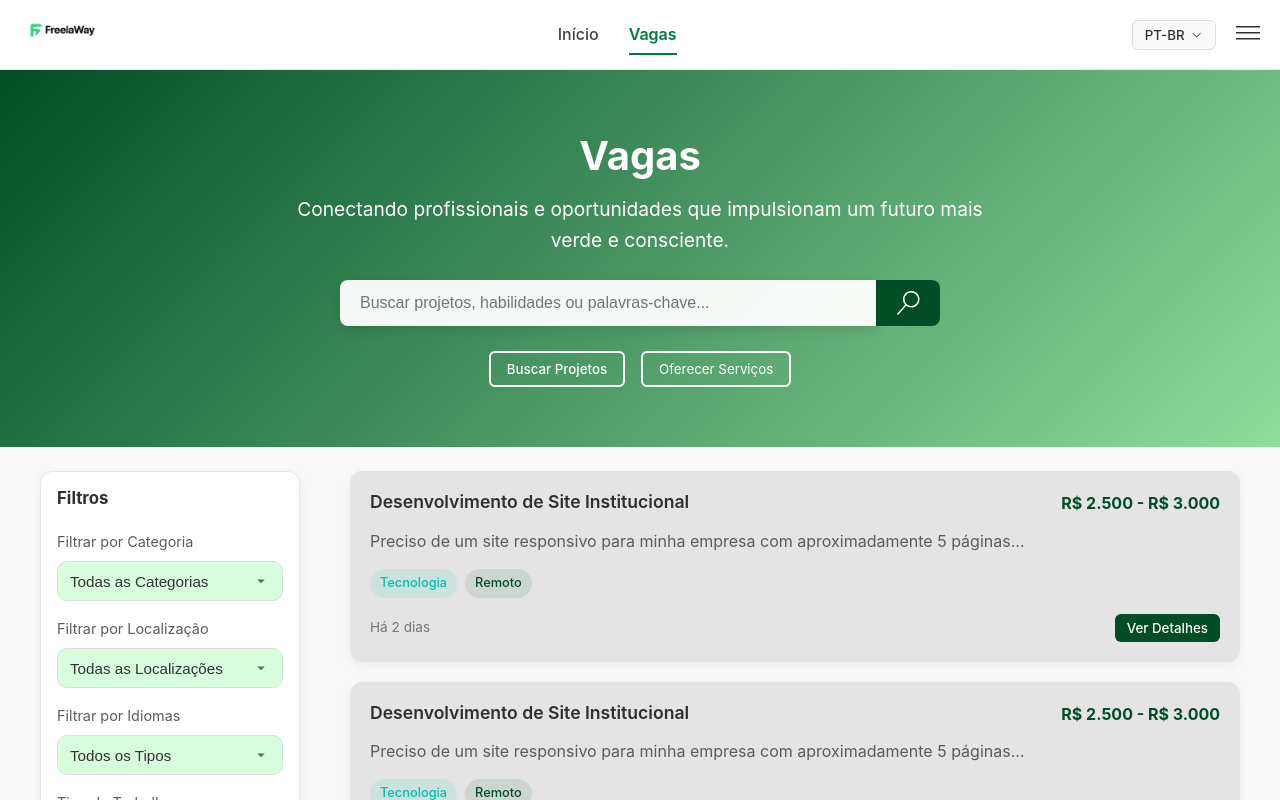
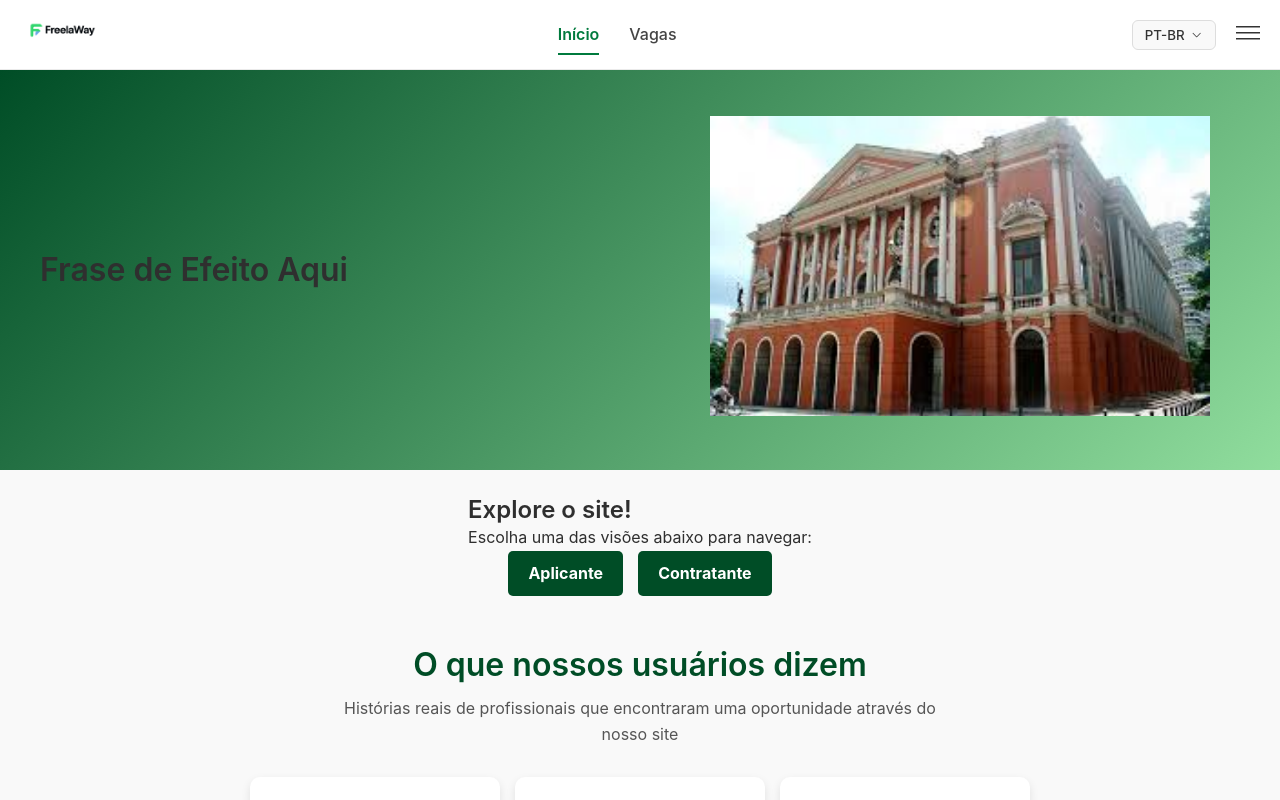
Before and after one commit to MatheusEnSR/FreelaWay, a React (Vite) app in the folder frontend/: page / in a window 1280 px wide. Shown: the top 800 px of the page. Built offline with nearby package versions, Linux system fonts and the light colour scheme.

Commit message:
atualização

```diff
--- a/frontend/src/App.jsx
+++ b/frontend/src/App.jsx
@@ -18,12 +18,12 @@ function App() {
       <Router>
         <main>
           <Routes>
-            <Route path="/" element={<Home />} />
+            <Route path="/" element={< Inicio/>} />
             <Route path="/login" element={<Login />} />
             <Route path="/card" element={<CardPage />} />
             <Route path="/cadastroc" element={<CadastroContratante />} />
             <Route path="/cadastroa" element={<CadastroAplicante />} />
-            <Route path="/inicio" element={<Inicio />} />
+            <Route path="/vagas" element={< Home/>} />
           </Routes>
         </main>
       </Router>
--- a/frontend/src/Components/NavBar/navbar.jsx
+++ b/frontend/src/Components/NavBar/navbar.jsx
@@ -57,8 +57,10 @@ function NavBar() {
         </Link>
 
         <nav className="navbar-links">
-          <Link to="/inicio">Início</Link>
           <Link to="/" className={location.pathname === '/' ? 'nav-link active' : 'nav-link'}>
+            Início
+          </Link>
+          <Link to="/vagas" className={location.pathname === '/vagas' ? 'nav-link active' : 'nav-link'}>
             Vagas
           </Link>
         </nav>
--- a/frontend/src/Pages/Inicio/inicio.jsx
+++ b/frontend/src/Pages/Inicio/inicio.jsx
@@ -47,8 +47,8 @@ const Inicio = () => {
             <h2>Explore o site!</h2>
             <p>Escolha uma das visões abaixo para navegar:</p>
             <div className="botoes-escolha">
-              <Link to="/" className="btn-escolha">Aplicante</Link>
-              <Link to="/" className="btn-escolha">Contratante</Link>
+              <Link to="/home" className="btn-escolha">Aplicante</Link>
+              <Link to="/home" className="btn-escolha">Contratante</Link>
             </div>
           </div>
         </div>
```
Also changed, not shown: 1 other file (tests, documents, lock files or other folders).
